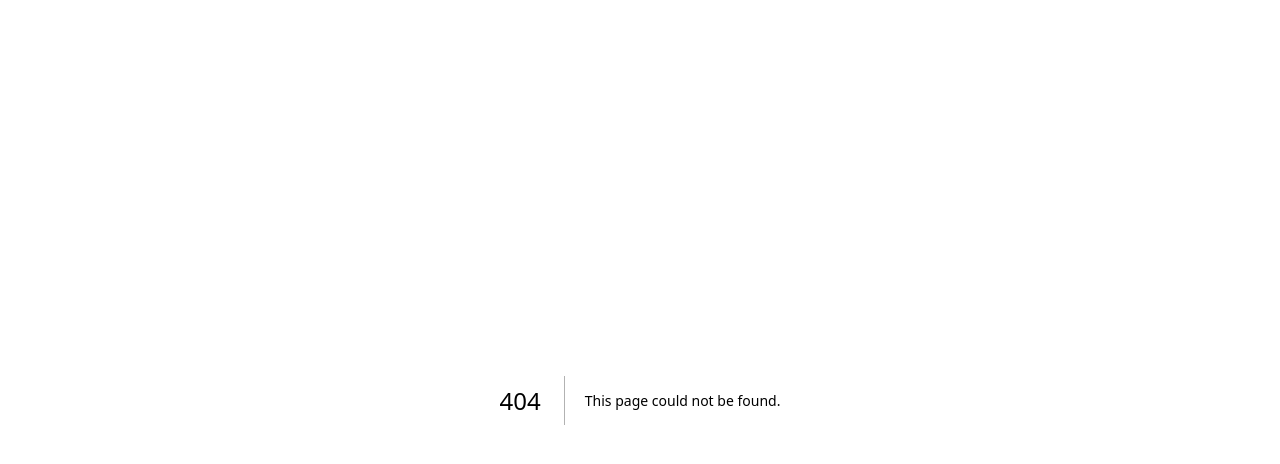
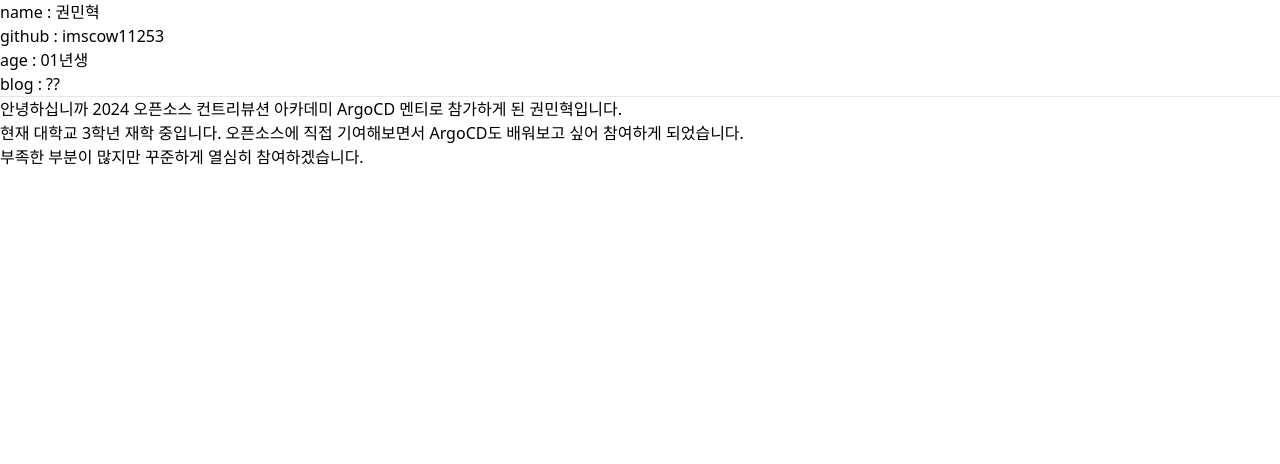
Before and after one commit to Argo-OSS/argo-oss.github.io, a Next.js app: page /2024/members/KwonMinHyeok in a window 1280 px wide. Before the commit this address had no page. Shown: the top 464 px of the page. Built offline with nearby package versions, Linux system fonts and the light colour scheme.

Commit message:
docs: add mentee page Kwon MinHyeok
Signed-off-by: imscow11253 <seaweed8759@naver.com>

```diff
--- a/pages/2024/members.mdx
+++ b/pages/2024/members.mdx
@@ -16,3 +16,4 @@
 6. [김가연](https://argo-oss.github.io/2024/members/KimGaYeon)
 7. [황주원](https://argo-oss.github.io/2024/members/HwangJuWon)
 8. [강명구](https://argo-oss.github.io/2024/members/KangMyoungGu)
+9. [권민혁](https://argo-oss.github.io/2024/members/KwonMinHyeok)
--- /dev/null
+++ b/pages/2024/members/KwonMinHyeok.mdx
@@ -0,0 +1,12 @@
+- name : 권민혁
+- github : [imscow11253](https://github.com/imscow11253)
+- age : 01년생
+- blog : ??
+
+---
+
+안녕하십니까 2024 오픈소스 컨트리뷰션 아카데미 ArgoCD 멘티로 참가하게 된 권민혁입니다.
+
+현재 대학교 3학년 재학 중입니다. 오픈소스에 직접 기여해보면서 ArgoCD도 배워보고 싶어 참여하게 되었습니다.
+
+부족한 부분이 많지만 꾸준하게 열심히 참여하겠습니다.
--- a/pages/2024/members/_meta.json
+++ b/pages/2024/members/_meta.json
@@ -10,5 +10,6 @@
     "ChoiPilHwan": "최필환",
     "EugeneKim": "김유진",
     "KimGaYeon": "김가연",
-    "KangMyoungGu": "강명구"
+    "KangMyoungGu": "강명구",
+    "KwonMinHyeok": "권민혁"
 }
```
